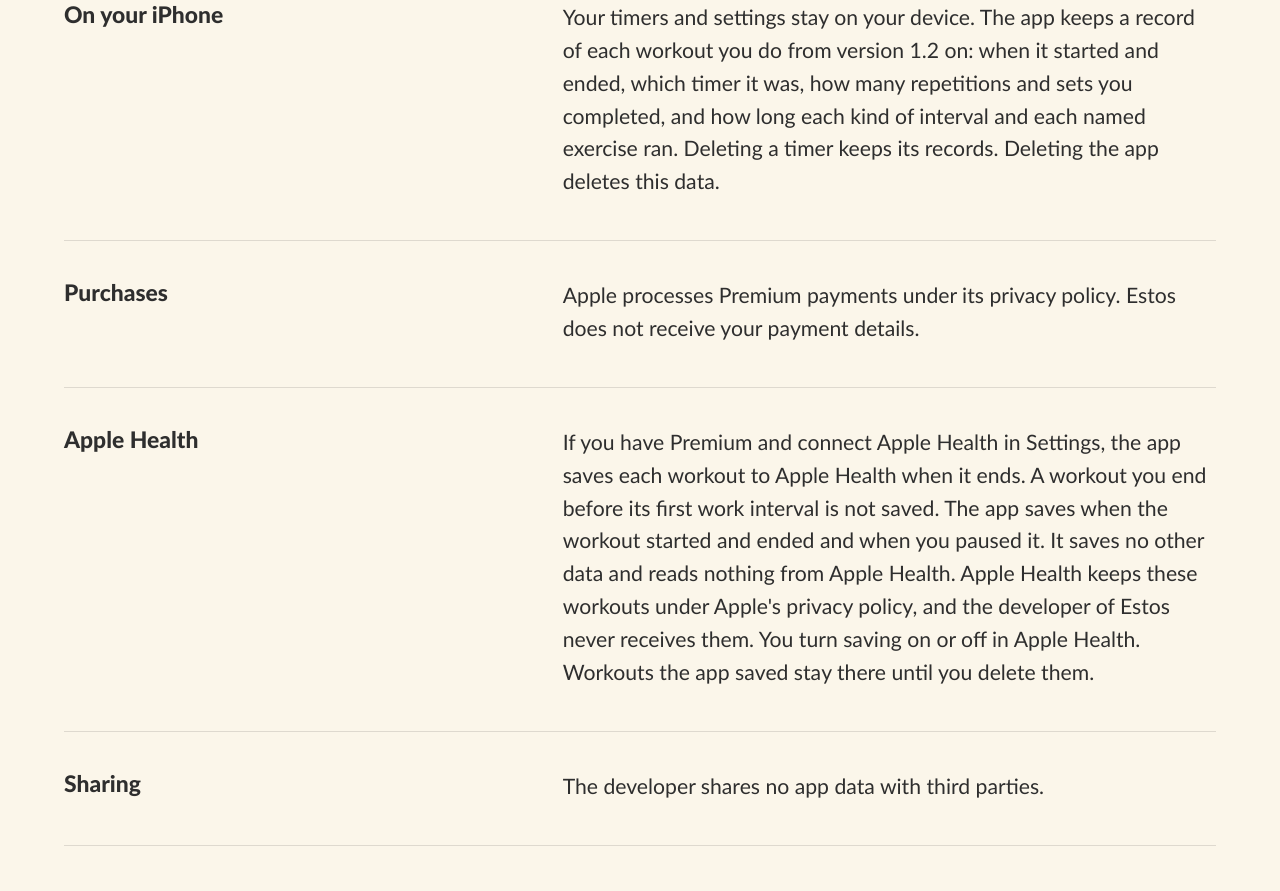
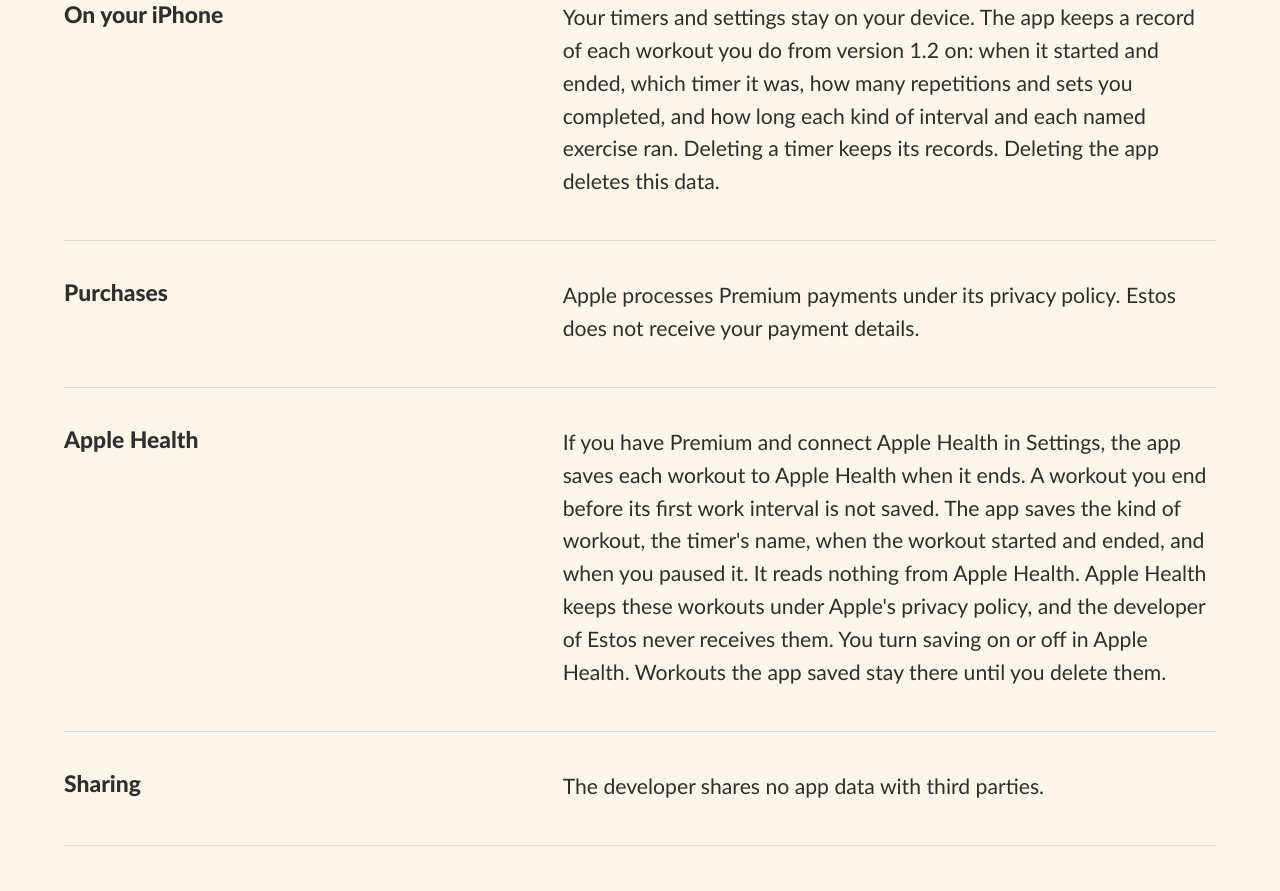
Before and after one commit to estos-app/estos-app.github.io, a plain HTML site: page privacy/index.html in a window 1280 px wide. Shown: the part 431-1322 px from the top of the page. Drawn offline with Linux system fonts and the light colour scheme.

Commit message:
Update site

```diff
--- a/privacy/index.html
+++ b/privacy/index.html
@@ -45,7 +45,7 @@
     </div>
     <div class="secondary__row">
       <dt>Apple Health</dt>
-      <dd>If you have Premium and connect Apple Health in Settings, the app saves each workout to Apple Health when it ends. A workout you end before its first work interval is not saved. The app saves when the workout started and ended and when you paused it. It saves no other data and reads nothing from Apple Health. Apple Health keeps these workouts under Apple's privacy policy, and the developer of Estos never receives them. You turn saving on or off in Apple Health. Workouts the app saved stay there until you delete them.</dd>
+      <dd>If you have Premium and connect Apple Health in Settings, the app saves each workout to Apple Health when it ends. A workout you end before its first work interval is not saved. The app saves the kind of workout, the timer's name, when the workout started and ended, and when you paused it. It reads nothing from Apple Health. Apple Health keeps these workouts under Apple's privacy policy, and the developer of Estos never receives them. You turn saving on or off in Apple Health. Workouts the app saved stay there until you delete them.</dd>
     </div>
     <div class="secondary__row">
       <dt>Sharing</dt>
```
